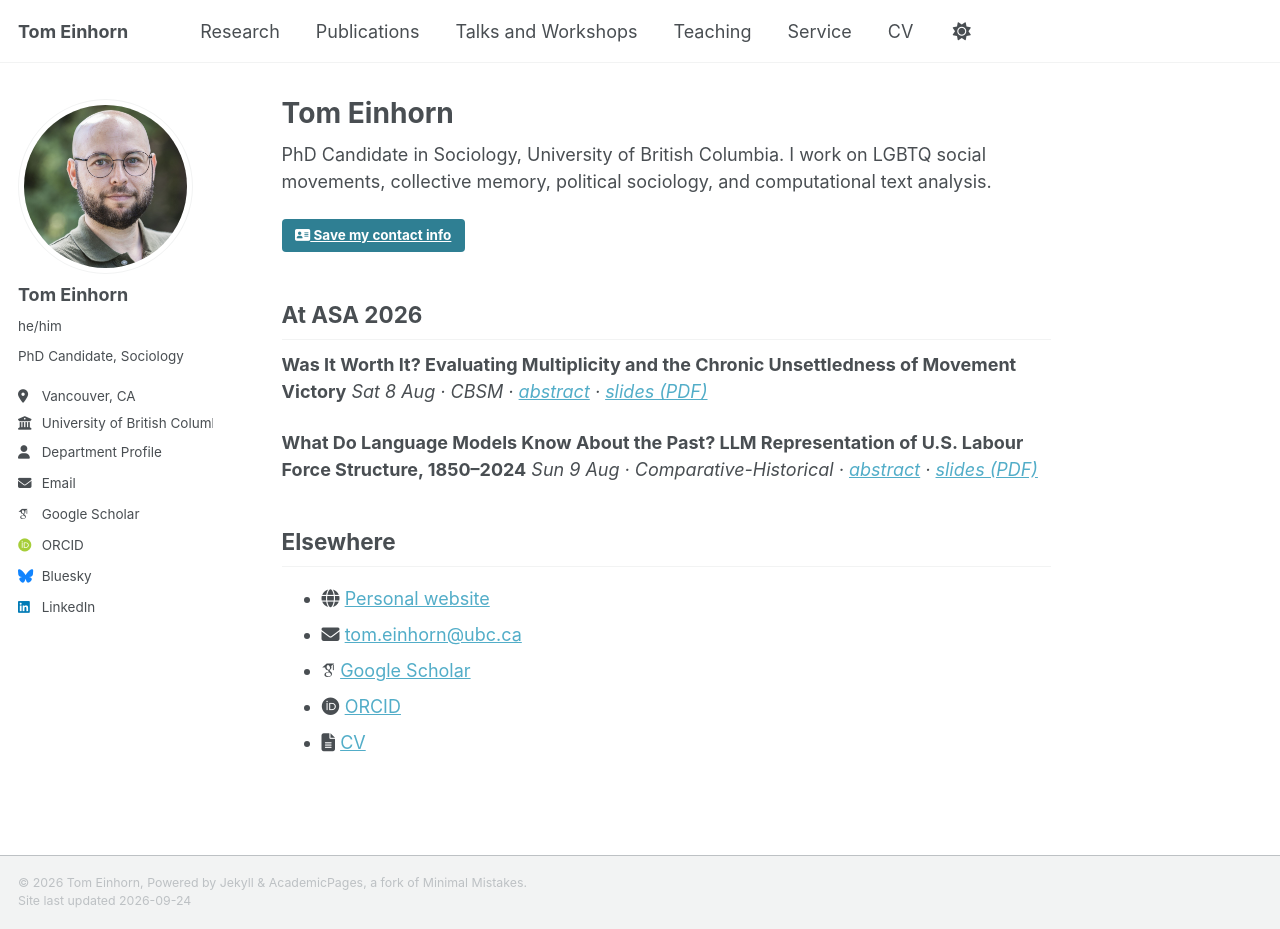
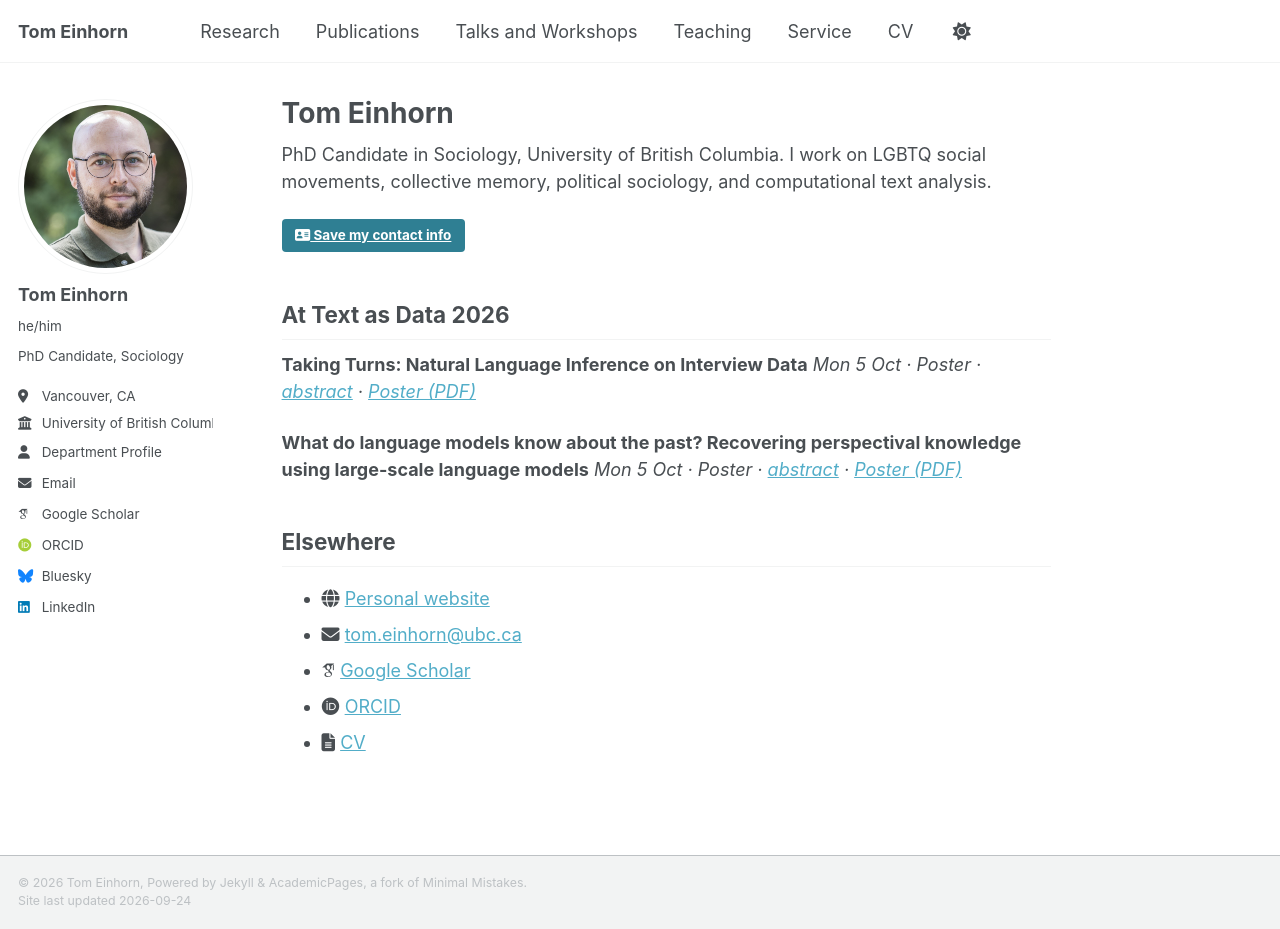
Before and after one commit to TomEinhorn/tomeinhorn.github.io, a Jekyll site: the page built from _pages/conference.md, in a window 1280 px wide and 929 px high. Built offline with Jekyll 4.4.1, drawn with Linux system fonts in a browser that asks for light colours; some web fonts are replaced; a script bundle is joined from its source files by our own code; library files that are not in the unit come from our copies.

Commit message:
Update conference details for Text as Data 2026

```diff
--- a/_pages/conference.md
+++ b/_pages/conference.md
@@ -13,13 +13,13 @@ sociology, and computational text analysis.
 
 [<i class="fas fa-address-card" aria-hidden="true"></i> Save my contact info](/files/tom-einhorn.vcf){: .btn .btn--primary}
 
-## At ASA 2026
+## At Text as Data 2026
 
-**Was It Worth It? Evaluating Multiplicity and the Chronic Unsettledness of Movement Victory**
-*Sat 8 Aug · CBSM · [abstract](/talks/2026-08-09-ASA-CBSM) · [slides (PDF)](/files/einhorn-asa2026-wasitworthit.pdf)*
+**Taking Turns: Natural Language Inference on Interview Data**
+*Mon 5 Oct · Poster · [abstract](/talks/2026-10-05-TADA-NLI) · [Poster (PDF)](/files/einhorn-asa2026-wasitworthit.pdf)*
 
-**What Do Language Models Know About the Past? LLM Representation of U.S. Labour Force Structure, 1850–2024**
-*Sun 9 Aug · Comparative-Historical · [abstract](/talks/2026-08-08-ASA-Comp-Hist) · [slides (PDF)](/files/einhornmalinelson - asa2026 - whatdollmsknow.pdf)*
+**What do language models know about the past? Recovering perspectival knowledge using large-scale language models**
+*Mon 5 Oct · Poster · [abstract](/talks/2026-10-05-TADA-AI) · [Poster (PDF)](/files/einhornmalinelson - asa2026 - whatdollmsknow.pdf)*
 
 ## Elsewhere
 
```
